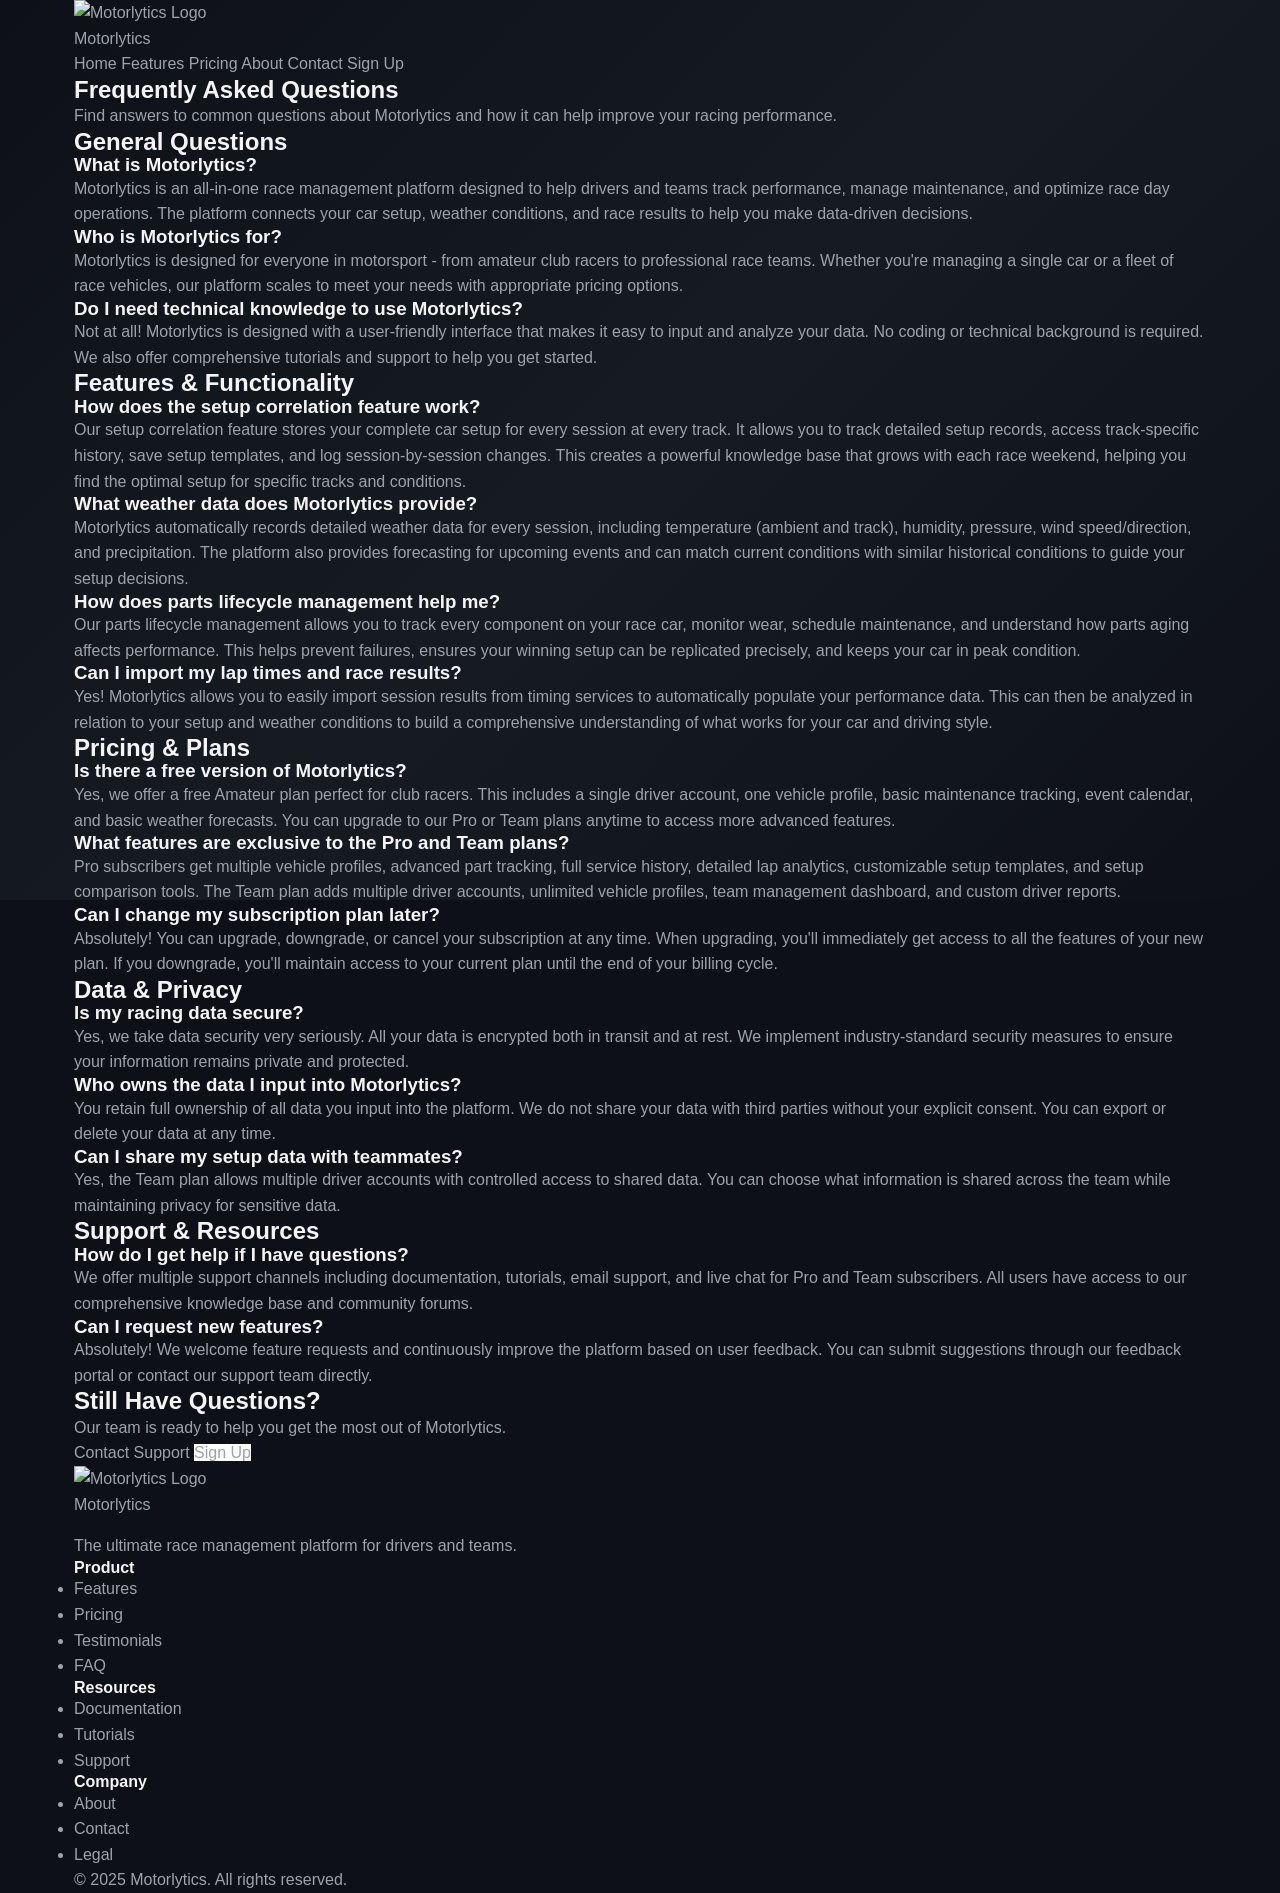
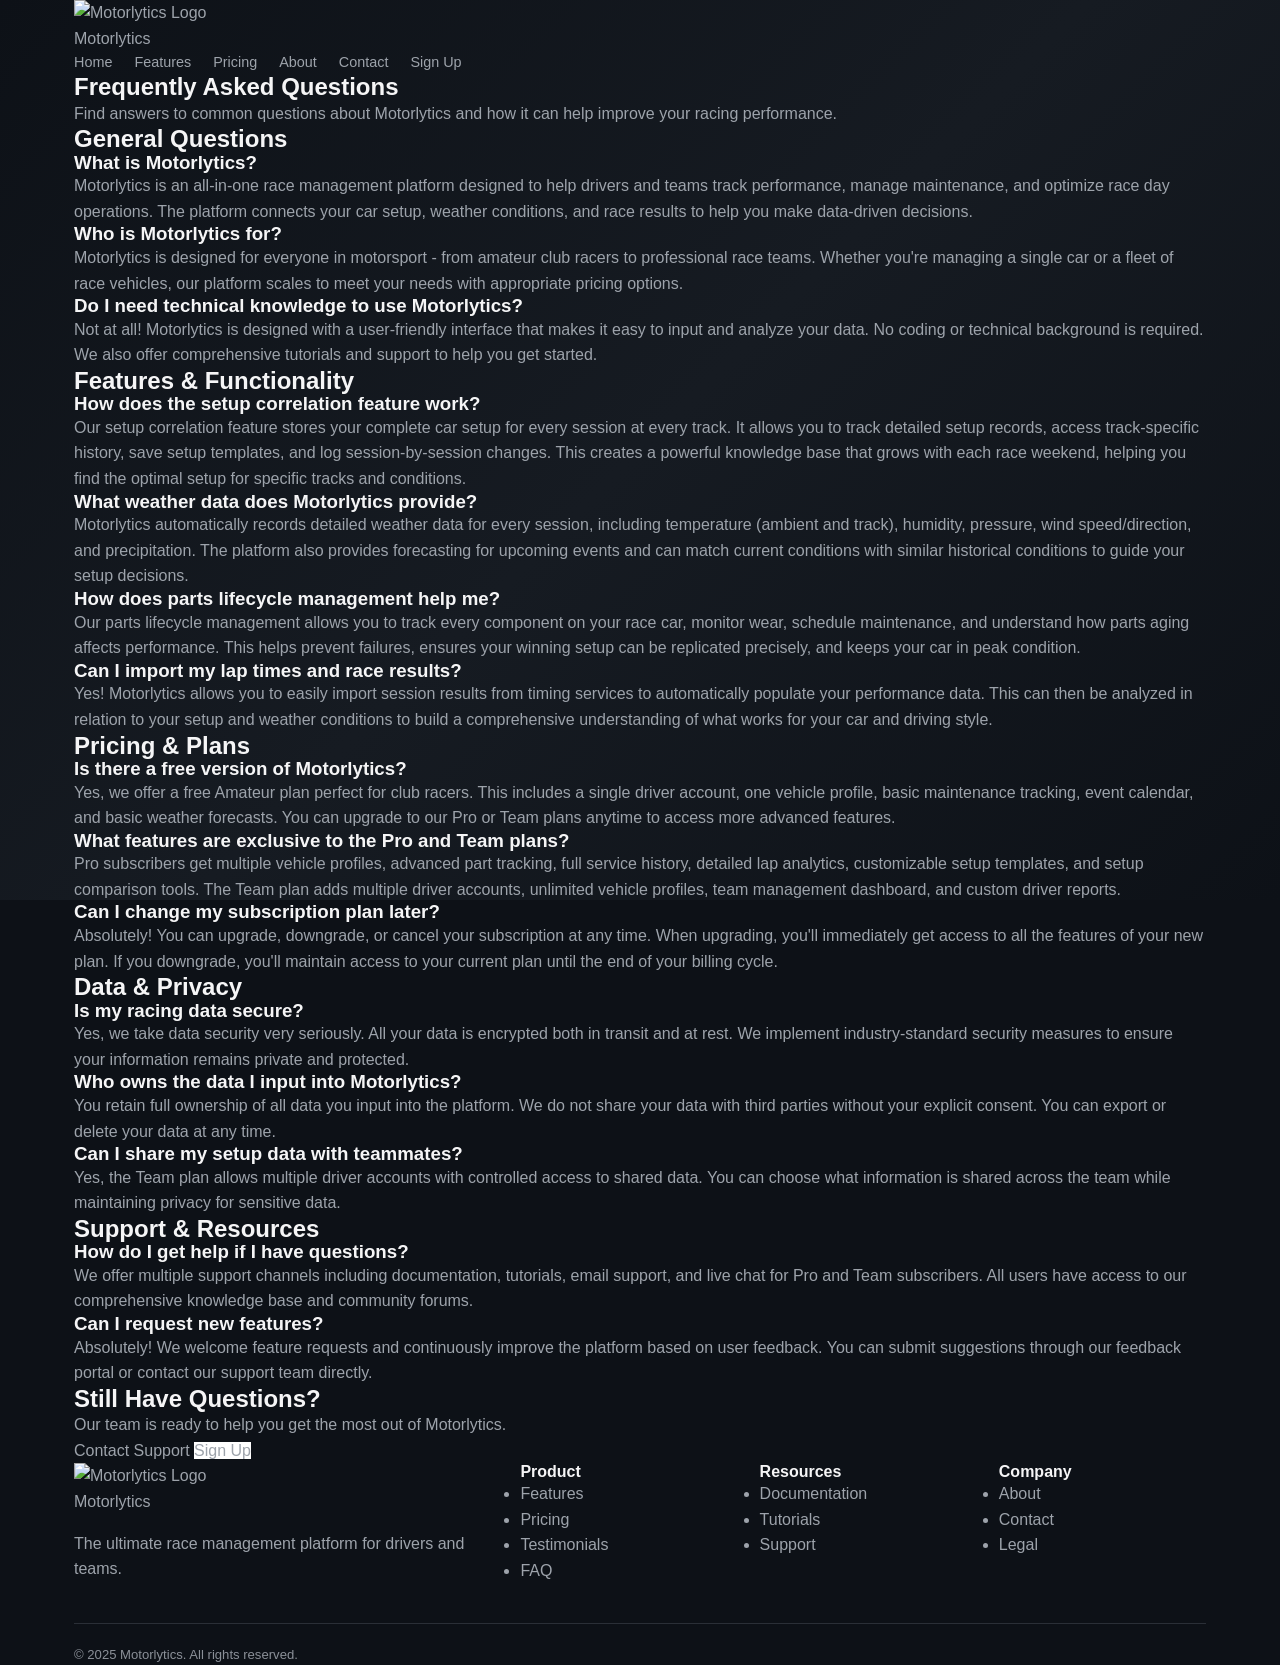

feat: shared nav and footer partials + styles

--- a/styles.css
+++ b/styles.css
@@ -75,3 +75,38 @@ img,svg{display:block;max-width:100%}
   html{scroll-behavior:auto}
   .reveal{opacity:1;transform:none;transition:none}
 }
+
+/* ====================== NAV ====================== */
+.nav{position:sticky;top:0;z-index:50;background:rgba(13,17,23,.82);
+  backdrop-filter:blur(10px);border-bottom:1px solid var(--border)}
+.nav-inner{display:flex;align-items:center;justify-content:space-between;
+  height:64px;max-width:var(--maxw);margin:0 auto;padding:0 24px}
+.brand{display:flex;align-items:center;gap:10px}
+.brand img{width:30px;height:30px}
+.brand .wm{font-family:var(--font-head);font-weight:700;color:var(--primary);
+  font-size:1rem;line-height:1}
+.brand .sl{color:var(--text-muted);font-size:.65rem;letter-spacing:.4px}
+.nav-links{display:flex;align-items:center;gap:22px}
+.nav-links a{color:var(--text);font-size:.9rem}
+.nav-links a:hover{color:var(--text-strong)}
+.nav-toggle{display:none;background:none;border:0;color:var(--text-strong);
+  font-size:1.5rem;cursor:pointer}
+@media (max-width:760px){
+  .nav-links{position:absolute;top:64px;left:0;right:0;flex-direction:column;
+    gap:0;background:var(--bg);border-bottom:1px solid var(--border);
+    max-height:0;overflow:hidden;transition:max-height .3s ease}
+  .nav-links.open{max-height:340px}
+  .nav-links a{padding:14px 24px;width:100%;border-top:1px solid var(--border)}
+  .nav-toggle{display:block}
+}
+
+/* ====================== FOOTER ====================== */
+.footer{background:#0a0d12;border-top:1px solid var(--border);padding:56px 0 28px}
+.footer-grid{display:grid;grid-template-columns:2fr 1fr 1fr 1fr;gap:32px}
+.footer-col h4{font-size:.95rem;color:var(--text-strong);margin-bottom:14px}
+.footer-col a{display:block;color:var(--text);font-size:.9rem;padding:5px 0}
+.footer-col a:hover{color:var(--primary)}
+.footer-tag{color:var(--text-muted);font-size:.88rem;margin-top:12px;max-width:240px}
+.footer-bottom{border-top:1px solid var(--border);margin-top:40px;padding-top:20px;
+  color:var(--text-muted);font-size:.82rem}
+@media (max-width:760px){.footer-grid{grid-template-columns:1fr 1fr}}
